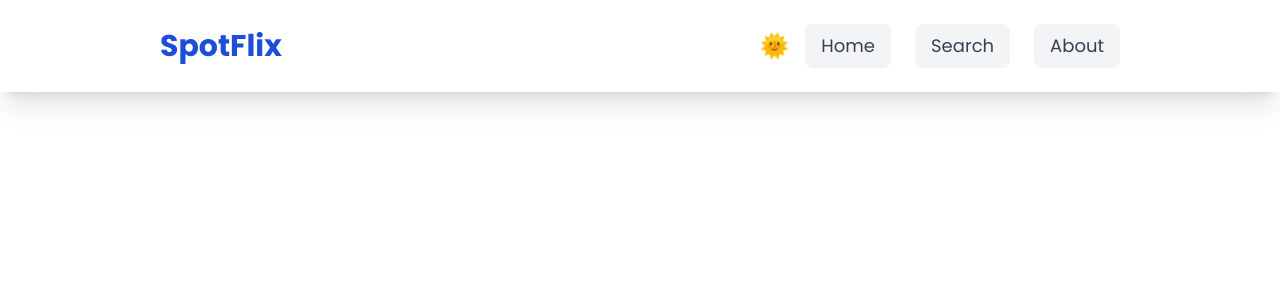
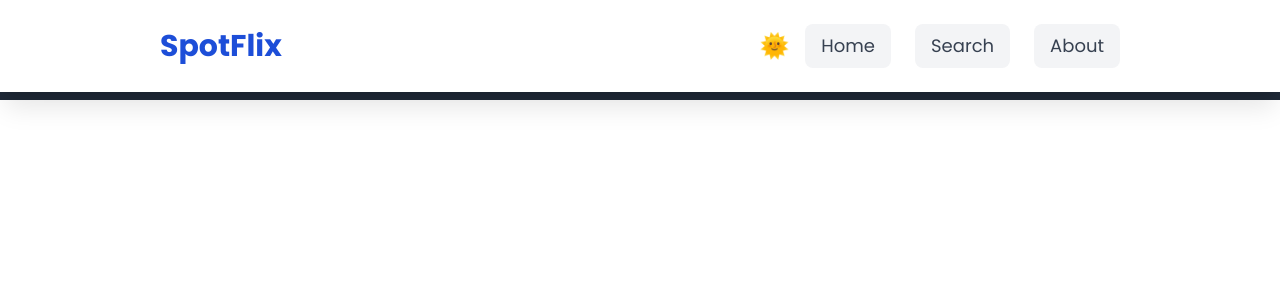
Before and after one commit to Mayurprajapati6/SpotFlix, a React (Vite) app: page / in a window 1280 px wide. Shown: the top 300 px of the page. Built offline with nearby package versions, Linux system fonts and the light colour scheme.

Commit message:
added footer and movieCard

```diff
--- a/package.json
+++ b/package.json
@@ -12,6 +12,7 @@
   "dependencies": {
     "react": "^19.0.0",
     "react-dom": "^19.0.0",
+    "react-icons": "^5.5.0",
     "react-router-dom": "^7.5.1"
   },
   "devDependencies": {
--- a/src/App.jsx
+++ b/src/App.jsx
@@ -2,6 +2,7 @@ import { BrowserRouter as Router, Routes, Route } from 'react-router-dom';
 import './App.css'
 import NavbarContainer from './Components/Navbar/Navbar'
 import SearchBox from './Components/SearchField/SearchBox';
+import Footer from './Components/Footer';
 
 function App() {
 
@@ -10,6 +11,7 @@ function App() {
     <Router>
       <NavbarContainer />
       <SearchBox />
+      <Footer />
     </Router>
 
   )
--- /dev/null
+++ b/src/Components/Footer.jsx
@@ -0,0 +1,40 @@
+import React from 'react';
+import { FaLinkedin, FaGithub } from 'react-icons/fa'; // import icons from react-icons
+
+function Footer() {
+  const currentYear = new Date().getFullYear(); // Get current year
+
+  return (
+    <div className="bg-gray-800 text-white py-4">
+      <div className="container mx-auto flex justify-between items-center px-4">
+
+        {/* Links */}
+        <div className="flex space-x-6">
+          <a
+            href="https://github.com/mayurprajapati068/"
+            target="_blank"
+            rel="noopener noreferrer"
+            className="text-2xl hover:text-blue-400 transition duration-300"
+          >
+            <FaGithub />
+          </a>
+          <a
+            href="https://www.linkedin.com/in/Mayurprajapati6"
+            target="_blank"
+            rel="noopener noreferrer"
+            className="text-2xl hover:text-blue-400 transition duration-300"
+          >
+            <FaLinkedin />
+          </a>
+        </div>
+
+        {/* Copyright */}
+        <div className="text-sm text-gray-300">
+          &copy; {currentYear} Mayur Prajapati. All Rights Reserved.
+        </div>
+      </div>
+    </div>
+  );
+}
+
+export default Footer;
--- /dev/null
+++ b/src/Components/MovieCard/MovieCard.jsx
@@ -0,0 +1,21 @@
+import React from 'react';
+
+function MovieCard({ title, year, poster , cardClickHandler , movieId }) {
+
+  const defaultPoster = 'https://easy-peasy.ai/cdn-cgi/image/quality=80,format=auto,width=700/https://fdczvxmwwjwpwbeeqcth.supabase.co/storage/v1/object/public/images/fb7fef67-6965-4775-b416-91661baa06d8/dd5be78d-ca35-4c9f-9d09-b09a6f3b2c95.png';
+  return (
+    <div onClick={()=>{
+      cardClickHandler(movieId);
+    }} className='bg-white dark:bg-gray-800 shadow-md rounded-lg overflow-hidden w-32 sm:w-32 md:w-40 lg:w-44 m-2 sm:m-3 hover:scale-105 duration-75 cursor-pointer'>
+      <div className='relative w-full' style={{ paddingBottom: '150%' }}>
+        <img src={poster === 'N/A' ? defaultPoster : poster} alt={title} className='absolute top-0 left-0 w-full h-full object-cover object-top' />
+      </div>
+      <div className='p-2 sm:p-3'>
+        <h2 className='text-xs sm:text-sm md:text-base lg:text-base mb-1 text-gray-900 dark:text-white'>{title}</h2>
+        <p className='text-gray-700 dark:text-gray-400 text-xs sm:text-sm md:text-base'>{year}</p>
+      </div>
+    </div>
+  );
+}
+
+export default MovieCard;
--- /dev/null
+++ b/src/Components/SwitchPages/SwitchPages.jsx
@@ -0,0 +1,9 @@
+import React from 'react'
+
+function SwitchPages() {
+  return (
+    <div>SwitchPages</div>
+  )
+}
+
+export default SwitchPages
```
Also changed, not shown: 1 other file (tests, documents, lock files or other folders).
